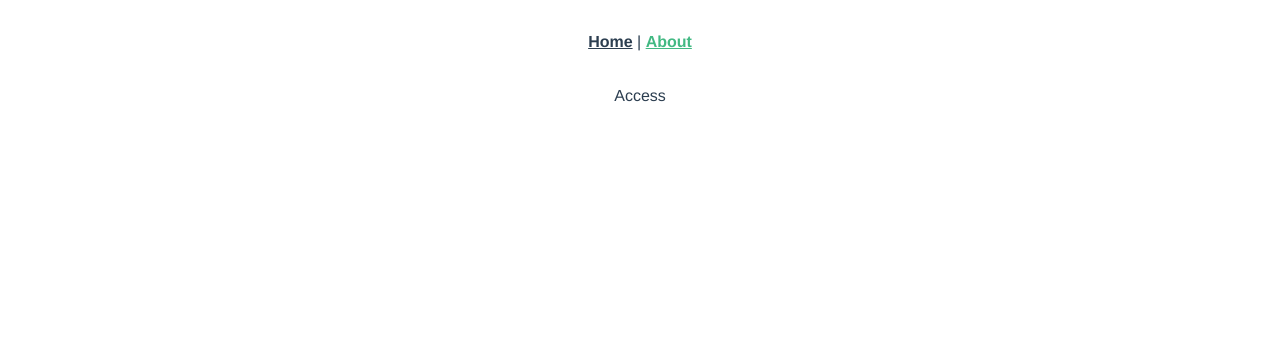
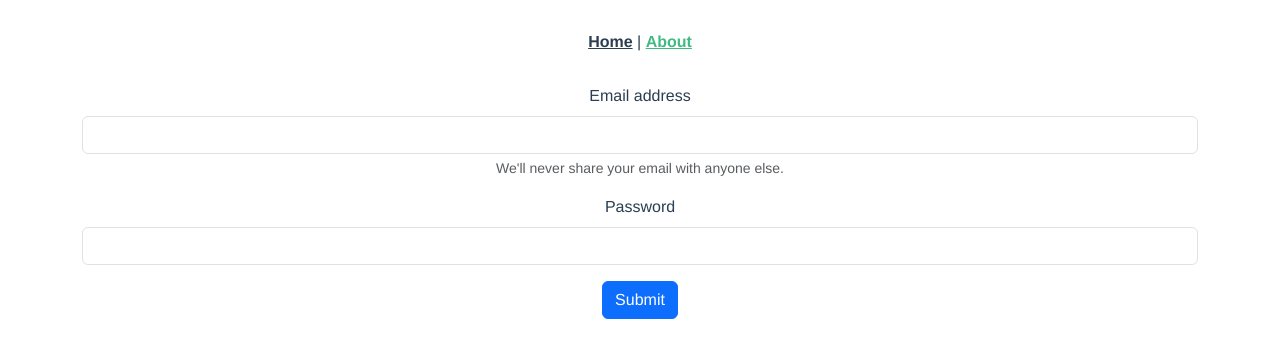
Before and after one commit to LadPro/VueAuthPractice, a Vue app: page /auth in a window 1280 px wide. Shown: the top 358 px of the page. Built offline with nearby package versions, Linux system fonts and the light colour scheme.

Commit message:
fomulario creado

```diff
--- a/src/views/AuthView.vue
+++ b/src/views/AuthView.vue
@@ -1,10 +1,27 @@
 <template>
-    <div>
-        Access
+    <div class="container">
+        <form>
+            <div class="mb-3">
+                <label for="exampleInputEmail1" class="form-label">Email address</label>
+                <input type="email" class="form-control" id="exampleInputEmail1" aria-describedby="emailHelp" v-model="email">
+                <div id="emailHelp" class="form-text">We'll never share your email with anyone else.</div>
+            </div>
+            <div class="mb-3">
+                <label for="exampleInputPassword1" class="form-label">Password</label>
+                <input type="password" class="form-control" id="exampleInputPassword1" v-model="password">
+            </div>
+
+            <button type="submit" class="btn btn-primary">Submit</button>
+
+        </form>
     </div>
 </template>
 
 <script lang="ts" setup>
+    import { ref, Ref } from "vue";
+    let email = ref("")
+    let password = ref("")
+
 </script>
 
 <style scoped>
```
